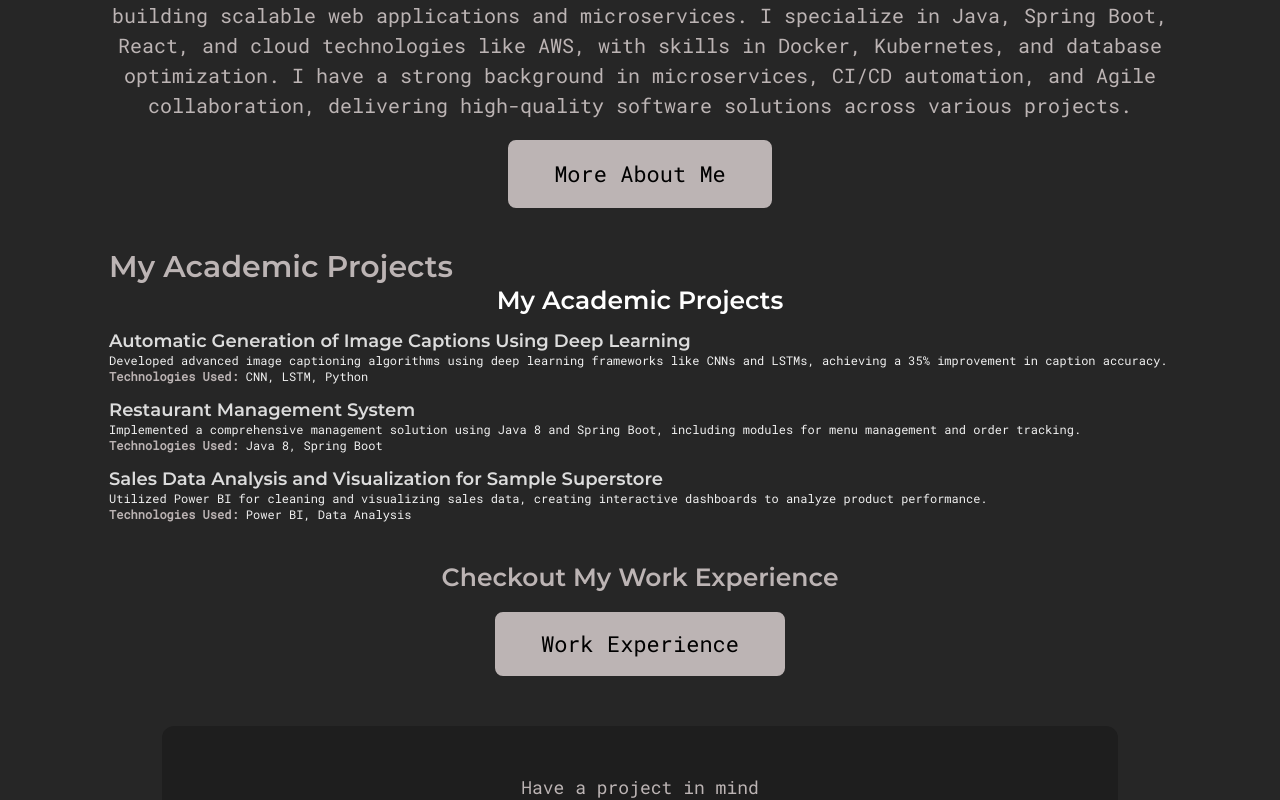
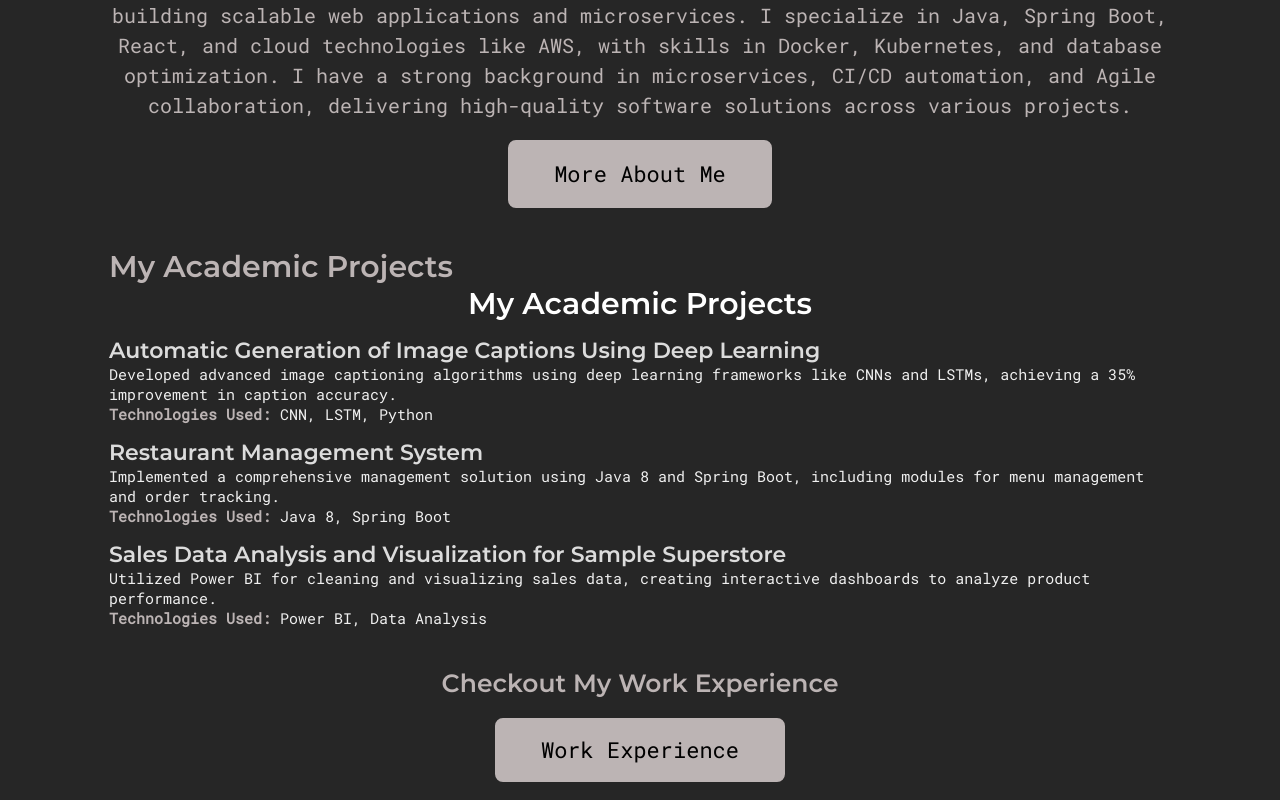
Before and after one commit to durgasaitejathota/durga-portfolio, a React (Create React App) app: page / in a window 1280 px wide. Shown: the part 1140-1940 px from the top of the page. Built offline with nearby package versions, Linux system fonts and the light colour scheme.

Commit message:
Update ProjectsSection.js

```diff
--- a/src/components/ProjectsSection.js
+++ b/src/components/ProjectsSection.js
@@ -4,20 +4,20 @@ import ProjectItem from '../components/ProjectItem'; // Correct path to ProjectI
 
 const ProjectSectionStyle = styled.div`
   h2 {
-    font-size: 2.5rem;  // Increase size of the section title
+    font-size: 3rem;  // Increased size of the section title
     margin-bottom: 1rem;
     color: white;  // Assuming you want this to match your theme
     text-align: center; // Center align title
   }
 
   h3 {
-    font-size: 1.8rem;  // Increase size of the project titles
+    font-size: 2.2rem;  // Increased size of the project titles
     margin-top: 1.5rem;
     color: #dcdcdc; // A lighter color for project titles
   }
 
   p {
-    font-size: 1.2rem;  // Regular font size for project descriptions
+    font-size: 1.5rem;  // Increased font size for project descriptions
     color: #f0f0f0; // Lighter color for description text
   }
 
```
